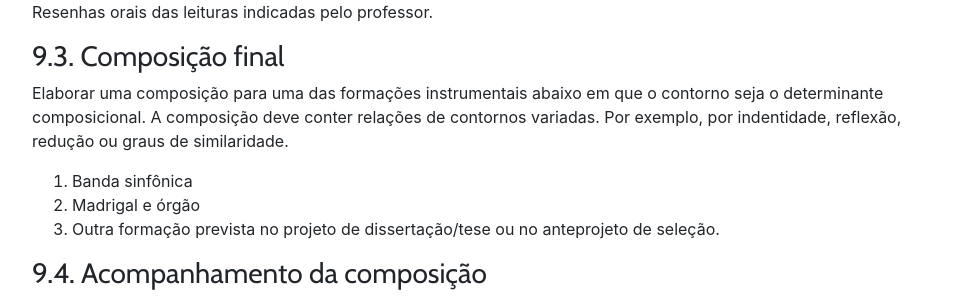
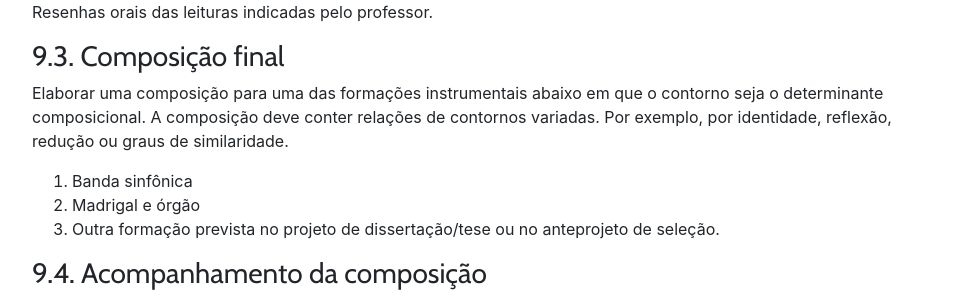
Before and after one commit to kroger/genosmus, a Jekyll site: the page built from _marcos/muse27.md, in a window 1280 px wide and 900 px high, scrolled down 3401 px. Shown: the part 177-477 px from the top of the window, without its empty margins (68-1026 px from the left). Built offline with Jekyll 4.4.1, drawn with Linux system fonts in a browser that asks for light colours; nearby versions of some CDN libraries; the table of contents is made by our own code; some of the changed lines change nothing that is shown; some of the changed text lies outside the part shown.

Commit message:
Correções no texto

```diff
--- a/_marcos/muse27.md
+++ b/_marcos/muse27.md
@@ -48,7 +48,7 @@
 
 Avaliação assíncrona, com sistema de nota, mediante as seguintes atividades:
 
-1. Trabalhos semanais de composição e/ou análise.
+1. Exercícios semanais de composição e/ou análise.
 2. Resenha oral sobre texto lido.
 3. Composição final com o contorno como fator determinante.
 4. Acompanhamento do processo de composição final.
@@ -58,8 +58,8 @@
 
 | Componente                         | Peso |
 | :--------------------------------- | :--- |
-| Trabalhos semanais (5)             | 20%  |
-| Resenha oral (2)                   | 10%  |
+| Exercícios semanais (5)            | 20%  |
+| Resenhas orais (2)                 | 10%  |
 | Acompanhamento da composição final | 10%  |
 | Composição final                   | 30%  |
 | Artigo                             | 30%  |
@@ -125,7 +125,7 @@
 
 ### 9.3. Composição final
 
-Elaborar uma composição para uma das formações instrumentais abaixo em que o contorno seja o determinante composicional. A composição deve conter relações de contornos variadas. Por exemplo, por indentidade, reflexão, redução ou graus de similaridade.
+Elaborar uma composição para uma das formações instrumentais abaixo em que o contorno seja o determinante composicional. A composição deve conter relações de contornos variadas. Por exemplo, por identidade, reflexão, redução ou graus de similaridade.
 
 1. Banda sinfônica
 2. Madrigal e órgão
```
